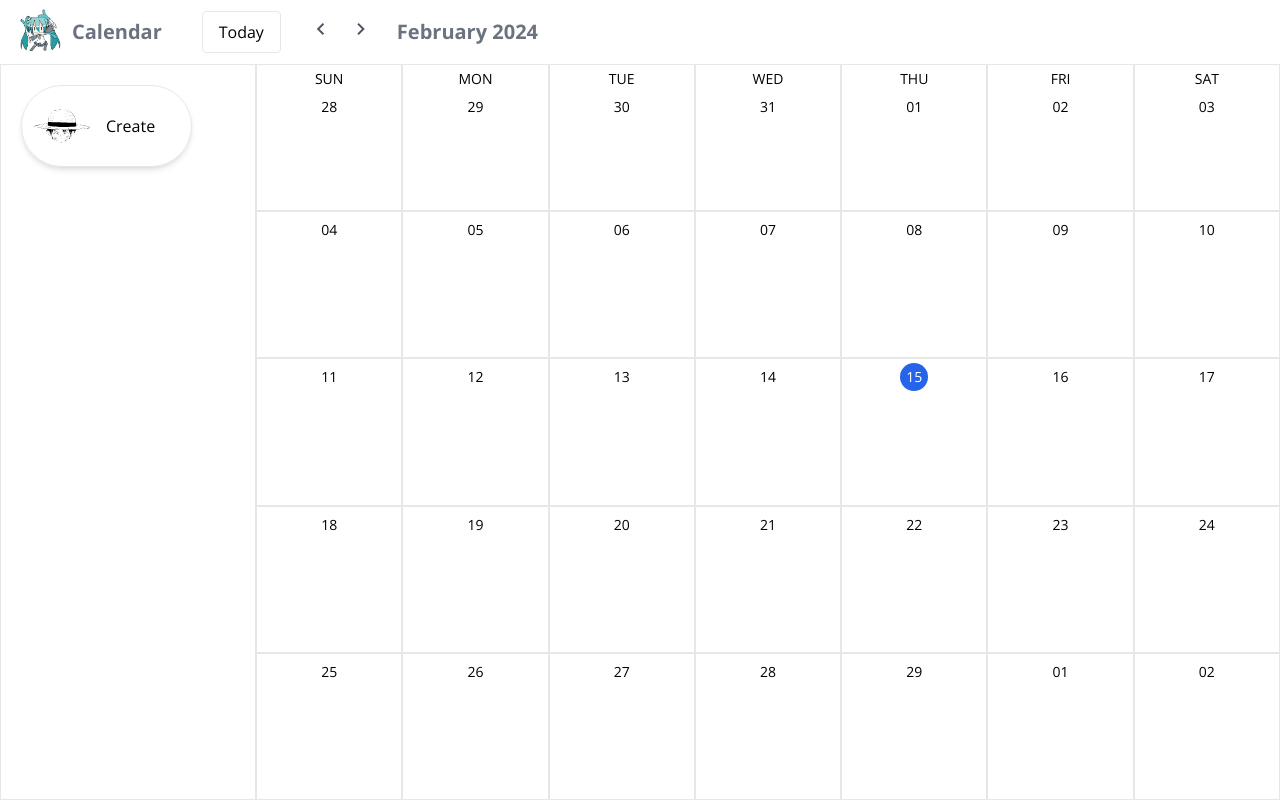
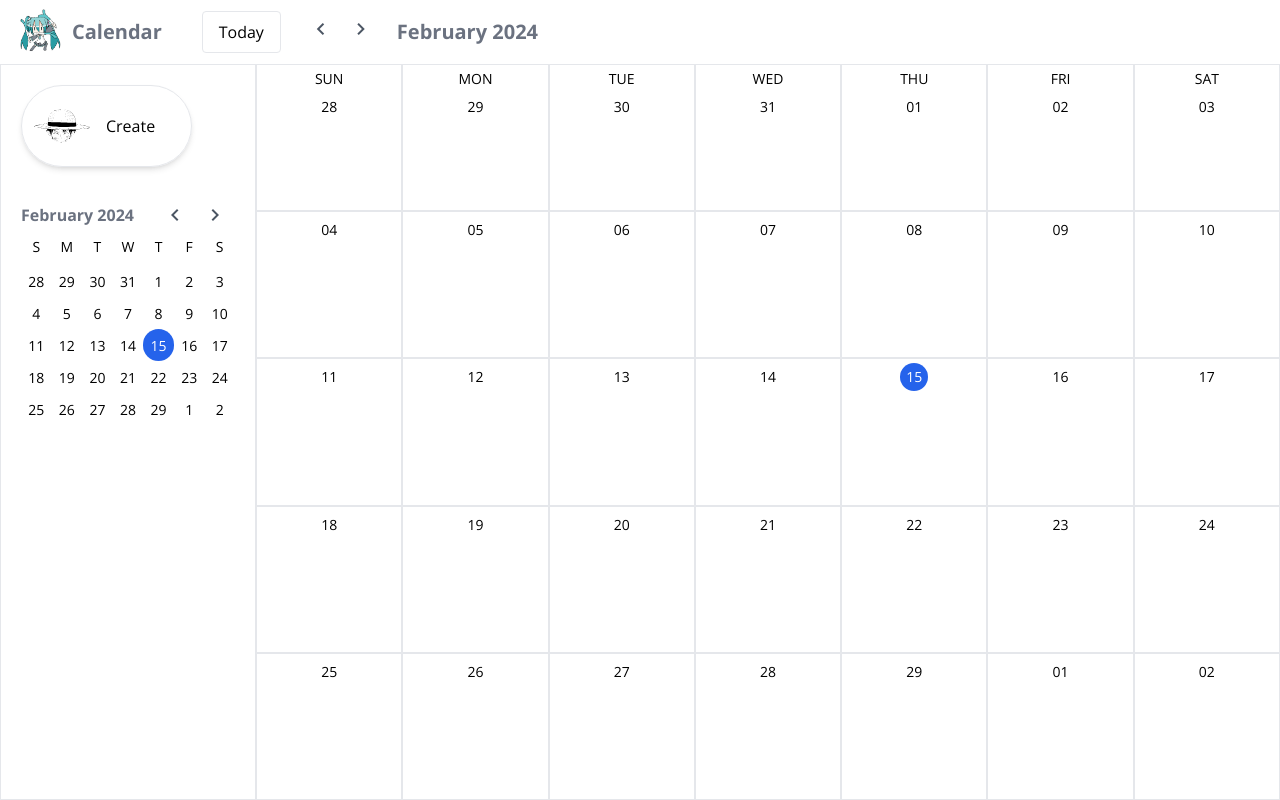
Before and after one commit to cath-ly/Calendar-App, a React (Create React App) app: page / in a window 1280 px wide. Built offline with nearby package versions, Linux system fonts and the light colour scheme.

Commit message:
Made rough sketch of the component SmallCalendar, needs improvement

```diff
--- a/src/components/SideBar.js
+++ b/src/components/SideBar.js
@@ -1,10 +1,12 @@
 import React from "react";
 import CreateEventButton from "./CreateEventButton";
+import SmallCalendar from "./SmallCalendar";
 
 export default function SideBar() {
   return (
     <aside className="border p-5 w-64">
       <CreateEventButton />
+      <SmallCalendar />
     </aside>
   );
 }
--- /dev/null
+++ b/src/components/SmallCalendar.js
@@ -0,0 +1,61 @@
+import dayjs from "dayjs";
+import React, { useEffect, useState } from "react";
+import getMonth from "../utils/getMonth";
+import getCurrentDayClass from "../utils/getCurrentDayClass";
+
+export default function SmallCalendar() {
+  const [currentMonthPos, setCurrentMonthPos] = useState(dayjs().month());
+  const [currentMonth, setCurrentMonth] = useState(getMonth());
+  useEffect(() => {
+    setCurrentMonth(getMonth(currentMonthPos));
+  }, [currentMonthPos]);
+
+  //making this handles universal into utils???
+  function handlePrevMonth() {
+    setCurrentMonthPos(currentMonthPos - 1);
+  }
+
+  function handleNextMonth() {
+    setCurrentMonthPos(currentMonthPos + 1);
+  }
+
+  return (
+    <div className="mt-9">
+      <header className="flex justify-between">
+        <p className="text-gray-500 font-bold">
+          {dayjs(new Date(dayjs().year(), currentMonthPos)).format("MMMM YYYY")}
+        </p>
+        <div>
+          <button onClick={handlePrevMonth}>
+            <span className="material-icons-outlined cursor-pointer text-gray-600 mx-2">
+              chevron_left
+            </span>
+          </button>
+          <button onClick={handleNextMonth}>
+            <span className="material-icons-outlined cursor-pointer text-gray-600 mx-2">
+              chevron_right
+            </span>
+          </button>
+        </div>
+      </header>
+      <div className="grid grid-cols-7 grid-rows-6">
+        {currentMonth[0].map((day, i) => (
+          <span key={i} className="text-sm py-1 text-center">
+            {day.format("dd").charAt(0)}
+          </span>
+        ))}
+        {currentMonth.map((row, i) => (
+          <React.Fragment key={i}>
+            {row.map((day, idx) => (
+              <button
+                key={idx}
+                className={`py-1 w-full ${getCurrentDayClass(day)}`}>
+                <span className="text-sm">{day.format("D")}</span>
+              </button>
+            ))}
+          </React.Fragment>
+        ))}
+      </div>
+    </div>
+  );
+}
```
